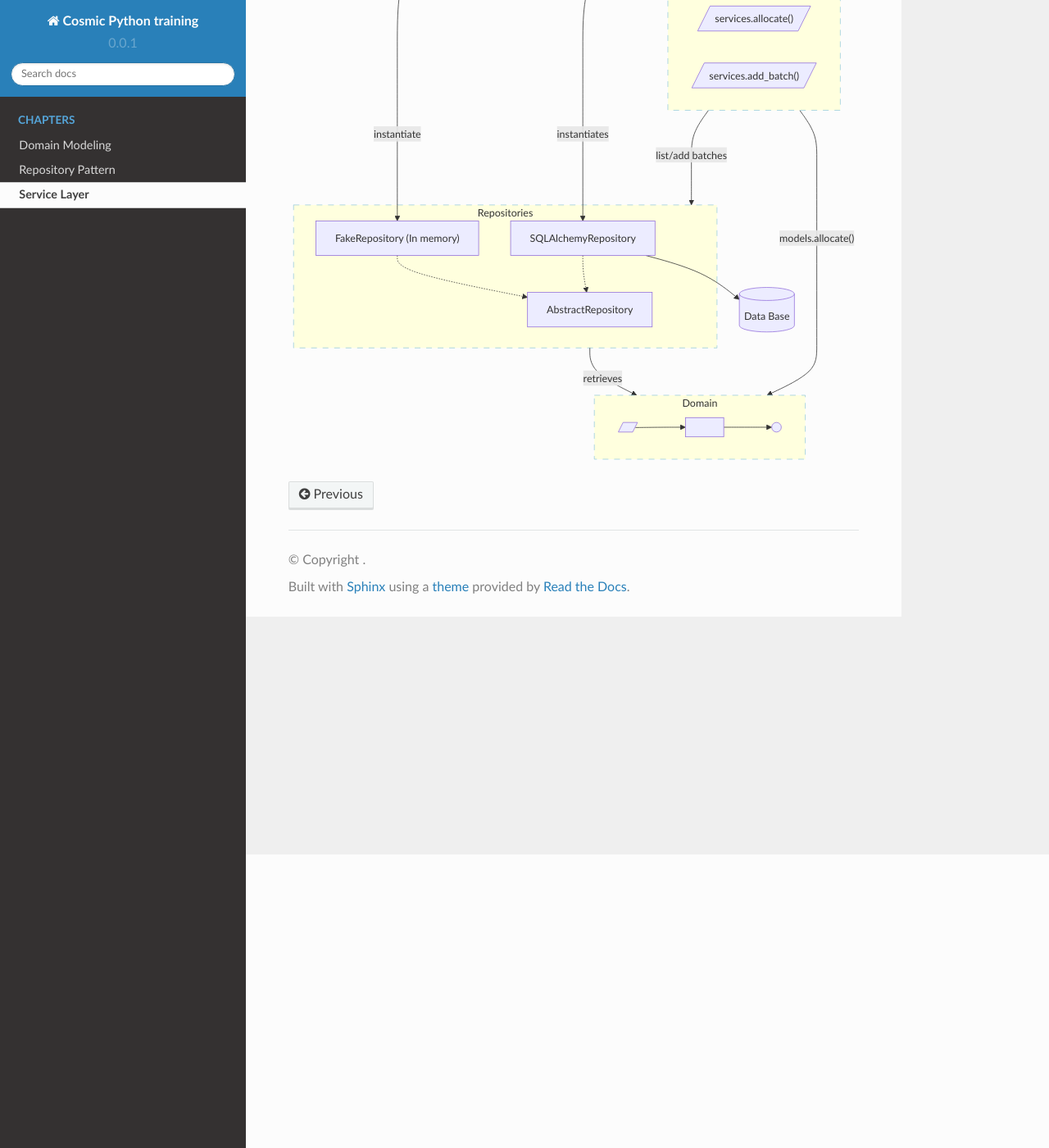
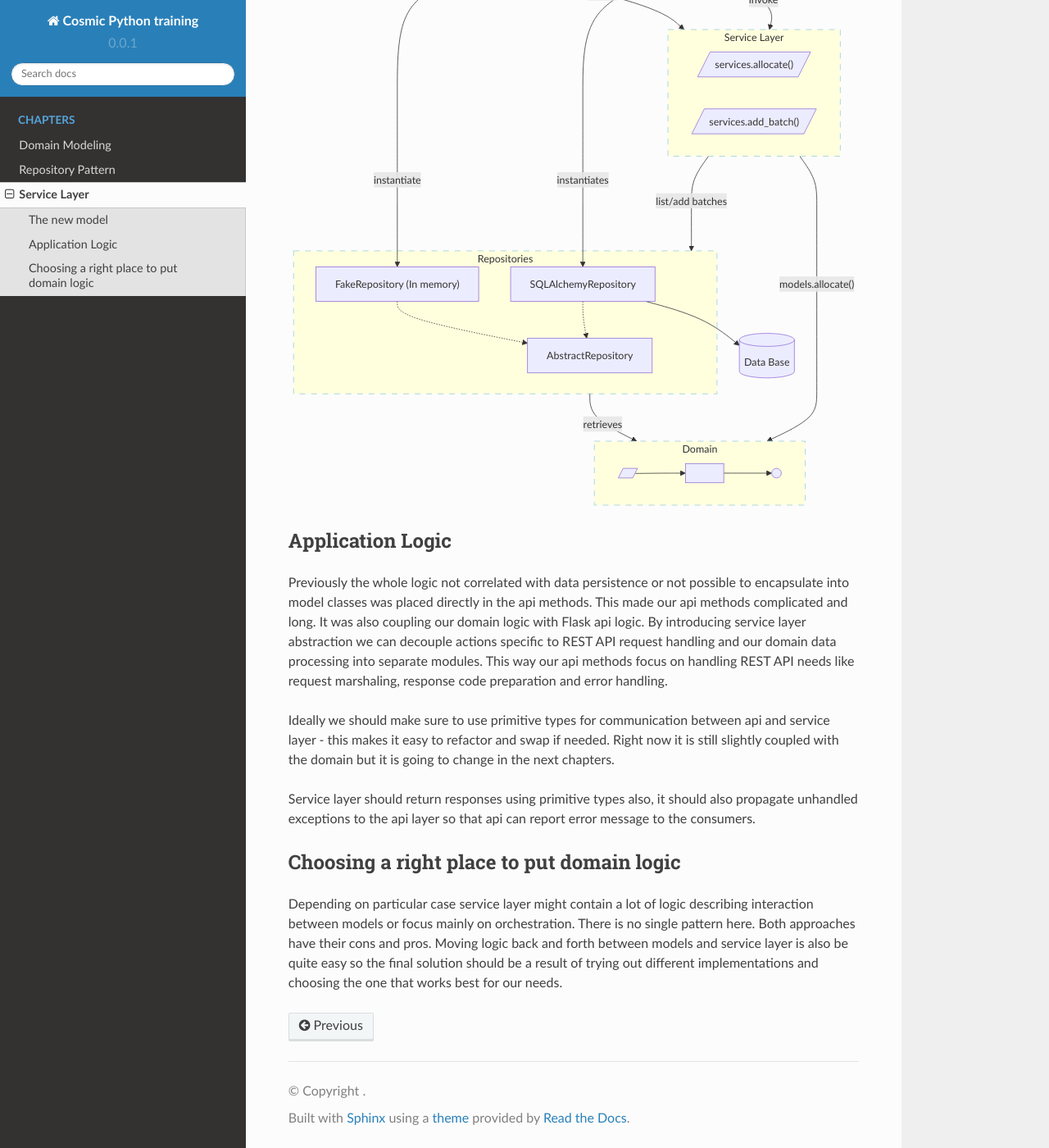
Before and after one commit to pr0f37/cosmic_python, a Sphinx documentation site: the page built from docs/source/chapters/service_layer.md, in a window 1280 px wide and 1400 px high, scrolled down 358 px. Shown: the whole window at 82% size. Built offline with Sphinx 7.4.7 and the Read the Docs theme 2.0.0, drawn with Linux system fonts in a browser that asks for light colours.

Commit message:
Documentation update for Chapter 4

````diff
--- a/docs/source/chapters/repository_pattern.rst
+++ b/docs/source/chapters/repository_pattern.rst
@@ -62,7 +62,7 @@ The only thing that we have to test is how our models interact with them - witho
 this level of separation tester would have to use Mocking to for example fake db operations.
 
 Having repository pattern implemented we just have to create FakeRepository class
-which will just accumulate references to our domain objects:
+which will accumulate references to our domain objects:
 
 .. code-block:: python
 
--- a/docs/source/chapters/service_layer.md
+++ b/docs/source/chapters/service_layer.md
@@ -1,4 +1,6 @@
 # Service Layer
+
+## The new model
 
 The service layer will become an entry point to the application.
 Service layer will use repository class to get and save instances of the domain model objects.
@@ -33,3 +35,16 @@ Service layer will use repository class to get and save instances of the domain
         SL --"models.allocate()"--> Domain
         SL --"list/add batches"----> Repo
         SR --> DB[(Data Base)]
+```
+
+## Application Logic
+
+Previously the whole logic not correlated with data persistence or not possible to encapsulate into model classes was placed directly in the api methods. This made our api methods complicated and long. It was also coupling our domain logic with Flask api logic. By introducing service layer abstraction we can decouple actions specific to REST API request handling and our domain data processing into separate modules. This way our api methods focus on handling REST API needs like request marshaling, response code preparation and error handling.
+
+Ideally we should make sure to use primitive types for communication between api and service layer - this makes it easy to refactor and swap if needed. Right now it is still slightly coupled with the domain but it is going to change in the next chapters.
+
+Service layer should return responses using primitive types also, it should also propagate unhandled exceptions to the api layer so that api can report error message to the consumers.
+
+## Choosing a right place to put domain logic
+
+Depending on particular case service layer might contain a lot of logic describing interaction between models or focus mainly on orchestration. There is no single pattern here. Both approaches have their cons and pros. Moving logic back and forth between models and service layer is also be quite easy so the final solution should be a result of trying out different implementations and choosing the one that works best for our needs.
````
